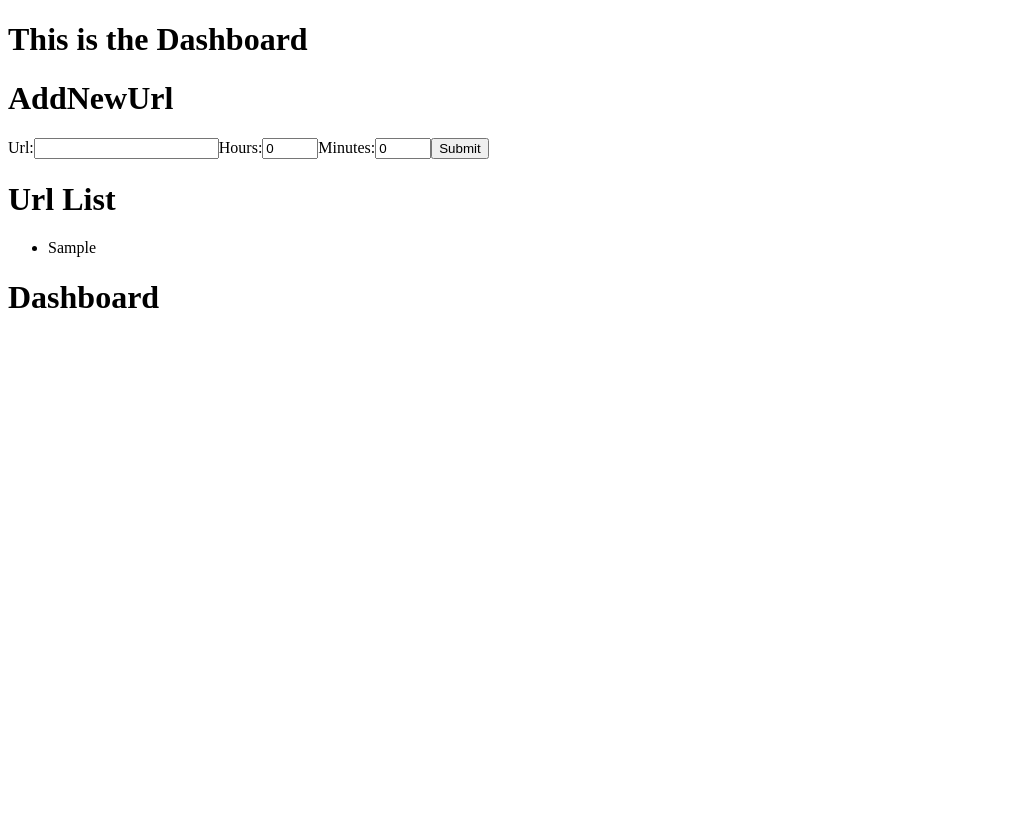
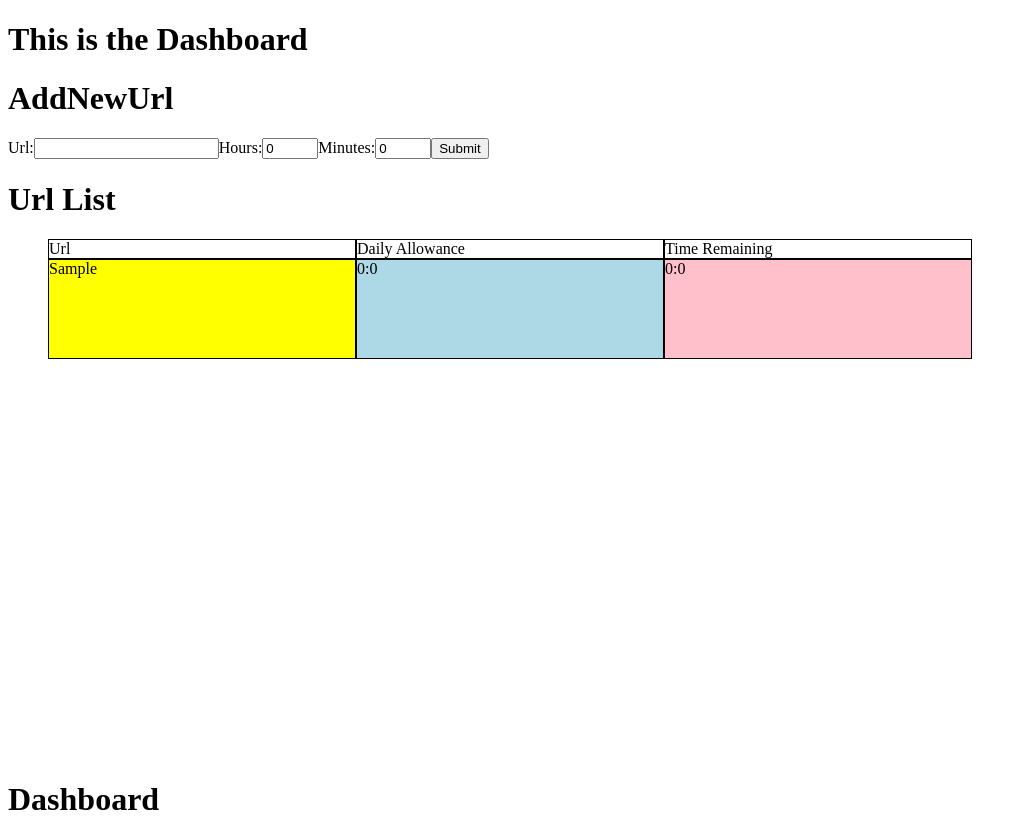
Before and after one commit to devere-here/unnamedChromeExtension, a React app: page / in a window 1280 px wide. Both pictures are taken after typing "Sample" into the empty fields and a click on the button "Submit". Shown: the whole page, without its empty margins (0-1027 px from the left). Before the commit the page ends 800 px from the top, so only its background shows below. Built offline with nearby package versions, Linux system fonts and the light colour scheme.

Commit message:
Renders inputed data using css grid

```diff
--- /dev/null
+++ b/containers/TableHeader/index.js
@@ -0,0 +1,12 @@
+import React from 'react'
+import style from './style.scss'
+
+const TableHeader = () => (
+  <div className={style.container}>
+    <div>Url</div>
+    <div>Daily Allowance</div>
+    <div>Time Remaining</div>
+  </div>
+)
+
+export default TableHeader
--- /dev/null
+++ b/containers/TableHeader/style.scss
@@ -0,0 +1,10 @@
+.container {
+  height: 20px;
+  display: flex;
+  margin-left: 40px;
+}
+
+.container > div {
+  width: 25%;
+  border: 1px solid black;
+}
--- a/containers/UrlList.jsx
+++ b/containers/UrlList.jsx
@@ -1,5 +1,7 @@
 import React, {Component} from 'react';
 import { connect } from 'react-redux'
+import TableHeader from './TableHeader'
+import style from './style.scss'
 
 export class UrlList extends Component {
   render () {
@@ -8,10 +10,22 @@ export class UrlList extends Component {
     return (
       <div>
         <h1>Url List</h1>
-        <ul>
-        {
-          websiteObjects.map(website => <li>{website.url}</li>)
-        }
+        <TableHeader />
+        <ul className={style.container}>
+          {
+            websiteObjects.map(website => (
+            <li className={style.listItem}>
+              <div className={style.url}>{website.url}</div>
+              <div className={style.totalTime}>
+                <span>{website.hours}</span>:
+                <span>{website.minutes}</span>
+              </div>
+              <div className={style.totalTimeRemaining}>
+                <span>{website.hours}</span>:
+                <span>{website.minutes}</span>
+              </div>
+            </li>))
+          }
         </ul>
       </div>
     )
--- /dev/null
+++ b/containers/style.scss
@@ -0,0 +1,29 @@
+.container {
+  display: grid;
+  grid-template-rows: repeat(5, 100px);
+  margin-top: 0px;
+}
+
+%gridCell {
+  border: 1px solid black;
+  width: 25%;
+}
+
+.url {
+  @extend %gridCell;
+  background-color: yellow;
+}
+
+.totalTime {
+  @extend %gridCell;
+  background-color: lightblue;
+}
+
+.totalTimeRemaining {
+  @extend %gridCell;
+  background-color: pink;
+}
+
+.listItem {
+  display: flex;
+}
```
